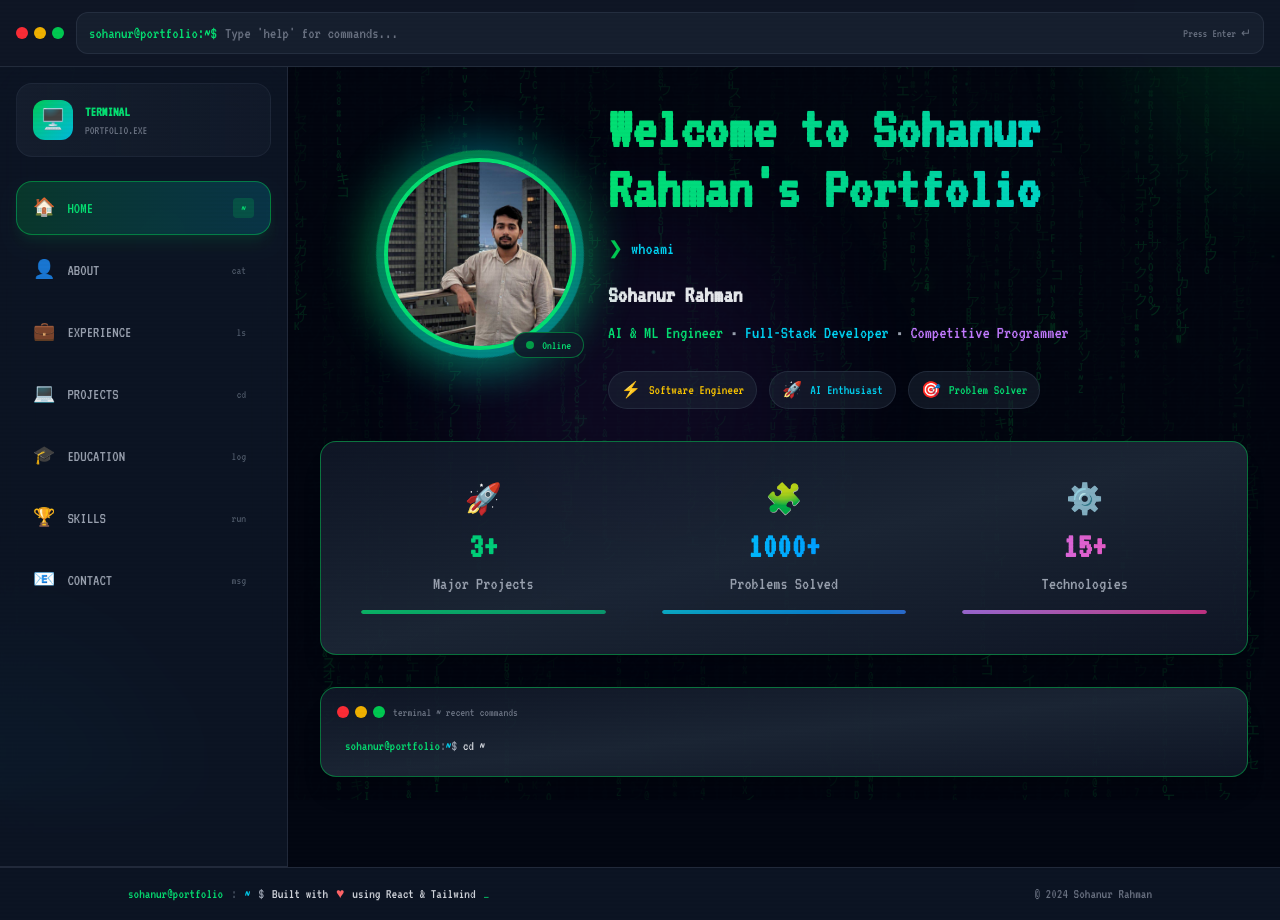
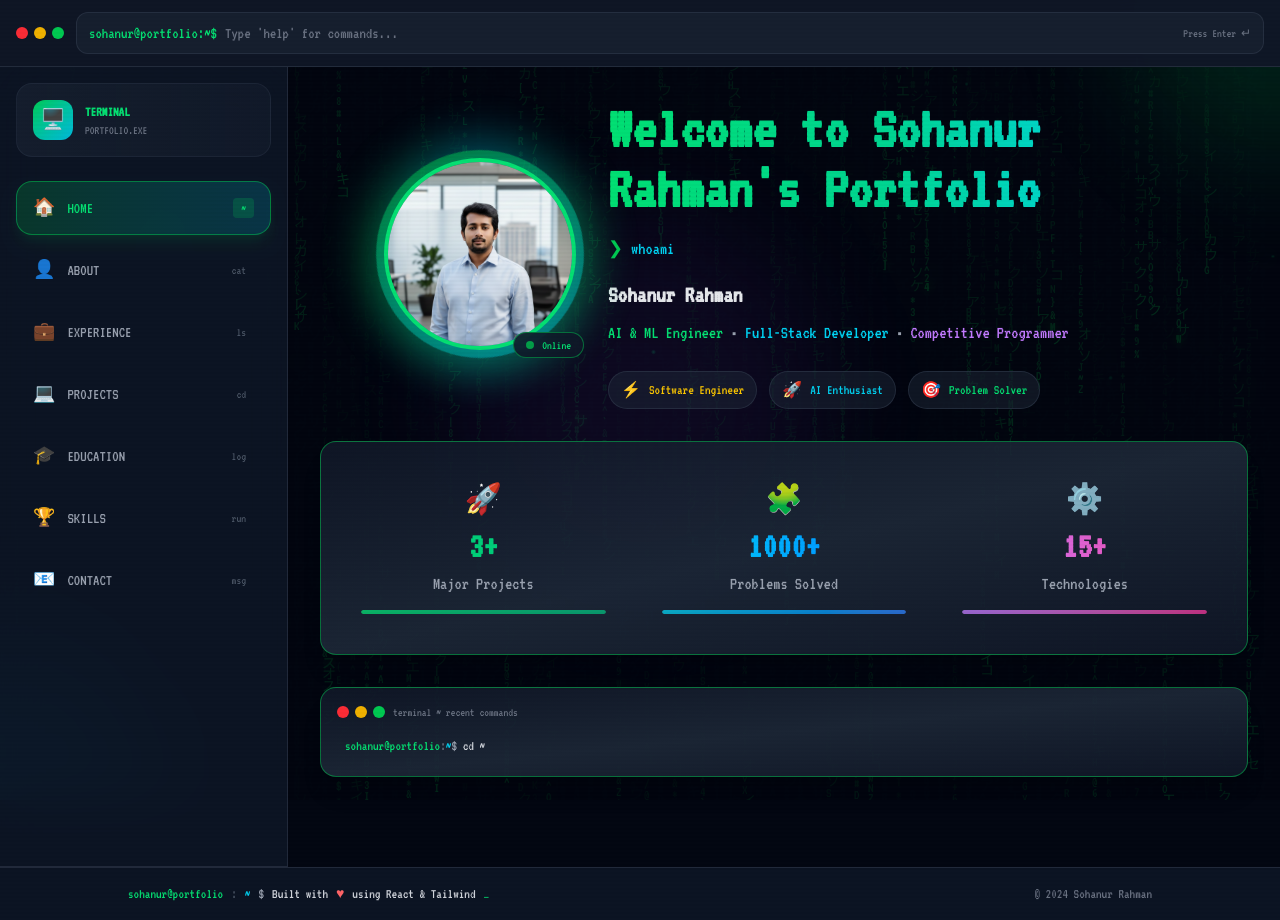
Before and after one commit to SoRaS20/my-portfolio, a Next.js app: page / in a window 1280 px wide. Built offline with nearby package versions, Linux system fonts and the light colour scheme.

Commit message:
feat: add initial portfolio page with interactive UI components, terminal navigation, and a software engineer portrait.

```diff
--- a/app/page.tsx
+++ b/app/page.tsx
@@ -456,7 +456,7 @@ export default function Portfolio() {
                 <div className="absolute -inset-4 bg-gradient-to-r from-green-500 via-cyan-500 to-green-500 rounded-full blur-xl opacity-40 group-hover:opacity-70 animate-pulse transition-all duration-1000" />
                 <div className="absolute -inset-2 bg-gradient-to-r from-cyan-500 to-green-500 rounded-full opacity-50 group-hover:opacity-80 transition-all duration-500 animate-spin-slow" style={{ animationDuration: '8s' }} />
                 <img
-                  src="/software-engineer-portrait.jpg"
+                  src="/software-engineer-portrait.png"
                   alt="Sohanur Rahman"
                   className="relative w-48 h-48 rounded-full border-4 border-green-400 shadow-2xl shadow-green-500/30 transition-all duration-500 group-hover:scale-105 group-hover:border-cyan-400 object-cover"
                   loading="lazy"
@@ -1053,8 +1053,8 @@ export default function Portfolio() {
                 <div
                   key={idx}
                   className={`${line.type === 'error' ? 'text-red-400' :
-                      line.type === 'success' ? 'text-green-400' :
-                        'text-gray-400'
+                    line.type === 'success' ? 'text-green-400' :
+                      'text-gray-400'
                     }`}
                 >
                   {line.text}
```
Also changed, not shown: public/software-engineer-portrait.png (added).
